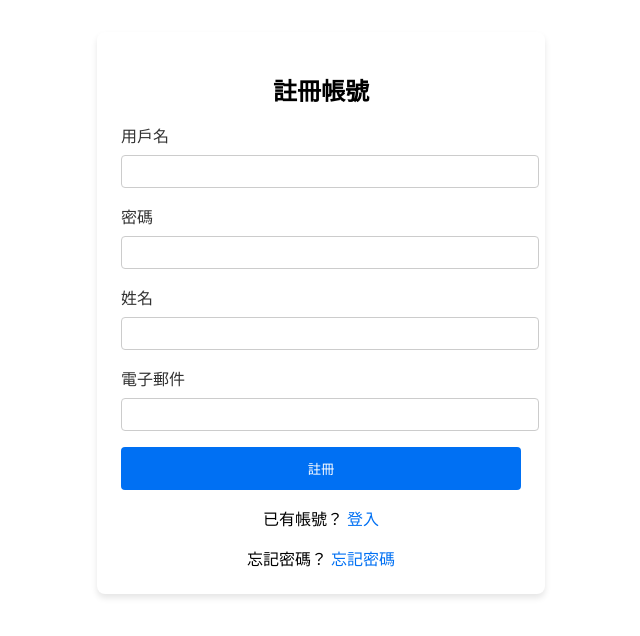
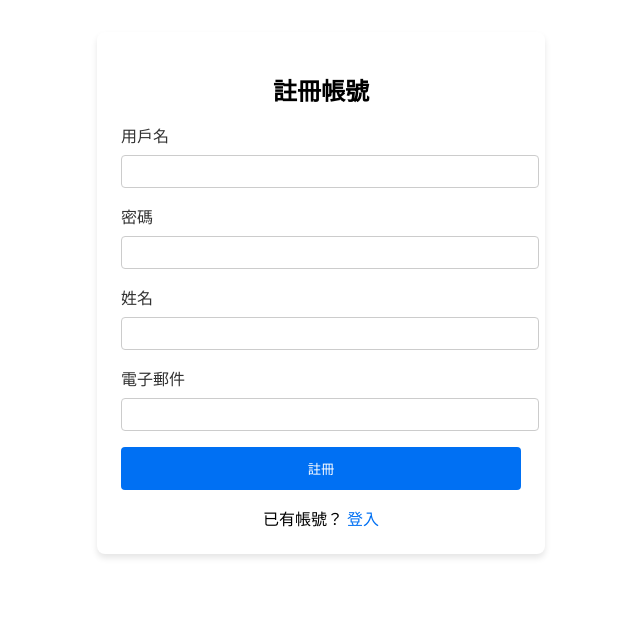
Before and after one commit to alicezuber/BCCT-Platform, a Next.js app in the folder my-new-dapp/: page /register in a window 1280 px wide. Shown: the top 636 px of the page, without its empty margins (319-959 px from the left). Built offline with nearby package versions, Linux system fonts and the light colour scheme.

Commit message:
## vd 刪除忘記密碼

```diff
--- a/my-new-dapp/pages/login.js
+++ b/my-new-dapp/pages/login.js
@@ -99,10 +99,7 @@ export default function Login() {
         還沒有帳號？{' '}
         <Link href="/register" className={styles.link}>註冊</Link>
       </div>
-      <div className={styles.extra}>
-        忘記密碼？{' '}
-        <Link href="/forget_password" className={styles.link}>忘記密碼</Link>
-      </div>
+
     </div>
   );
 }
--- a/my-new-dapp/pages/register.js
+++ b/my-new-dapp/pages/register.js
@@ -123,10 +123,6 @@ export default function Register() {
         已有帳號？{' '}
         <Link href="/login" className={styles.link}>登入</Link>
       </div>
-      <div className={styles.extra}>
-        忘記密碼？{' '}
-        <Link href="/forget_password" className={styles.link}>忘記密碼</Link>
-      </div>
     </div>
   );
 }
```
Also changed, not shown: my-new-dapp/pages/forget_password.js (deleted, +0 -9 lines), 1 other file (tests, documents, lock files or other folders).
